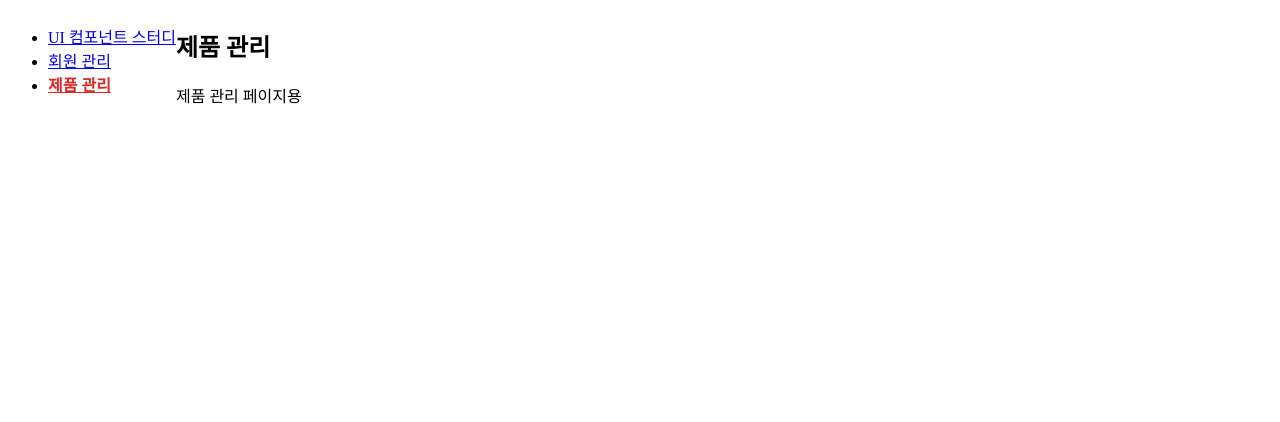
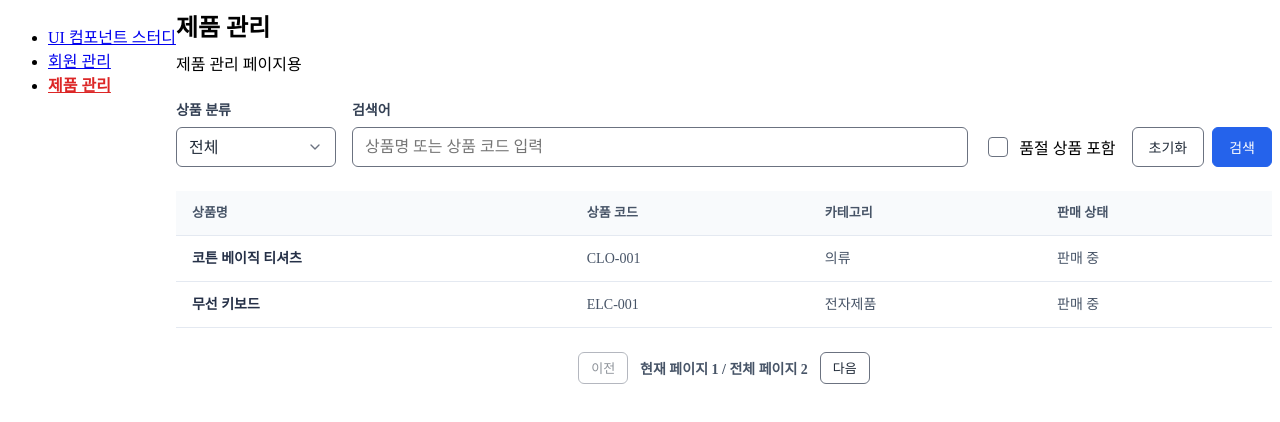
Before and after one commit to shs3832/nuxt-component, a Nuxt app: page /products in a window 1280 px wide. Shown: the top 422 px of the page. Built offline with nearby package versions, Linux system fonts and the light colour scheme.

Commit message:
feat: 제품 관리 Mock 페이지 추가

```diff
--- a/app/pages/products.vue
+++ b/app/pages/products.vue
@@ -1,12 +1,188 @@
 <template>
-  <section>
-    <h1>제품 관리</h1>
-    <p>제품 관리 페이지용</p>
-  </section>
+  <ListPageTemplate>
+    <template #title>제품 관리</template>
+
+    <template #description>
+      <p class="products-page__description">제품 관리 페이지용</p>
+    </template>
+
+    <template #search>
+      <ProductSearchForm
+        v-model:category="draftSearchConditions.category"
+        v-model:keyword="draftSearchConditions.keyword"
+        v-model:include-sold-out="draftSearchConditions.includeSoldOut"
+        @search="handleSearch"
+        @reset="handleReset"
+      />
+    </template>
+
+    <template #table>
+      <UiTable aria-label="제품 목록">
+        <thead>
+          <tr>
+            <th scope="col">상품명</th>
+            <th scope="col">상품 코드</th>
+            <th scope="col">카테고리</th>
+            <th scope="col">판매 상태</th>
+          </tr>
+        </thead>
+
+        <tbody>
+          <tr v-if="filteredProducts.length === 0">
+            <td colspan="4">
+              <span role="status">조건에 맞는 제품이 없습니다.</span>
+            </td>
+          </tr>
+
+          <template v-else>
+            <tr v-for="product in paginatedProducts" :key="product.id">
+              <th scope="row">{{ product.name }}</th>
+              <td>{{ product.code }}</td>
+              <td>{{ productCategoryLabels[product.category] }}</td>
+              <td>{{ product.soldOut ? "품절" : "판매 중" }}</td>
+            </tr>
+          </template>
+        </tbody>
+      </UiTable>
+    </template>
+
+    <template v-if="filteredProducts.length > 0" #pagination>
+      <UiPagination v-model:page="page" :total-pages="totalPages" />
+    </template>
+  </ListPageTemplate>
 </template>
 
 <script setup lang="ts">
 definePageMeta({
   layout: "admin",
 });
+
+type ProductCategory = "clothing" | "electronics";
+
+type Product = {
+  id: number;
+  name: string;
+  code: string;
+  category: ProductCategory;
+  soldOut: boolean;
+};
+
+type ProductSearchConditions = {
+  category: string;
+  keyword: string;
+  includeSoldOut: boolean;
+};
+
+const productCategoryLabels: Record<ProductCategory, string> = {
+  clothing: "의류",
+  electronics: "전자제품",
+};
+
+const createInitialSearchConditions = (): ProductSearchConditions => {
+  return {
+    category: "",
+    keyword: "",
+    includeSoldOut: false,
+  };
+};
+
+const draftSearchConditions = ref(createInitialSearchConditions());
+const appliedSearchConditions = ref(createInitialSearchConditions());
+
+const mockProducts = ref<Product[]>([
+  {
+    id: 1,
+    name: "코튼 베이직 티셔츠",
+    code: "CLO-001",
+    category: "clothing",
+    soldOut: false,
+  },
+  {
+    id: 2,
+    name: "오버핏 후드 집업",
+    code: "CLO-002",
+    category: "clothing",
+    soldOut: true,
+  },
+  {
+    id: 3,
+    name: "무선 키보드",
+    code: "ELC-001",
+    category: "electronics",
+    soldOut: false,
+  },
+  {
+    id: 4,
+    name: "노이즈 캔슬링 이어폰",
+    code: "ELC-002",
+    category: "electronics",
+    soldOut: true,
+  },
+  {
+    id: 5,
+    name: "휴대용 보조 배터리",
+    code: "ELC-003",
+    category: "electronics",
+    soldOut: false,
+  },
+]);
+
+const page = ref(1);
+
+const handleSearch = () => {
+  appliedSearchConditions.value = {
+    ...draftSearchConditions.value,
+  };
+  page.value = 1;
+};
+
+const handleReset = () => {
+  draftSearchConditions.value = createInitialSearchConditions();
+  appliedSearchConditions.value = createInitialSearchConditions();
+  page.value = 1;
+};
+
+const filteredProducts = computed(() => {
+  const keyword = appliedSearchConditions.value.keyword.trim().toLowerCase();
+
+  return mockProducts.value.filter((product) => {
+    if (!appliedSearchConditions.value.includeSoldOut && product.soldOut) {
+      return false;
+    }
+
+    if (
+      appliedSearchConditions.value.category !== "" &&
+      appliedSearchConditions.value.category !== product.category
+    ) {
+      return false;
+    }
+
+    if (keyword === "") {
+      return true;
+    }
+
+    return (
+      product.name.toLowerCase().includes(keyword) ||
+      product.code.toLowerCase().includes(keyword)
+    );
+  });
+});
+
+const pageSize = 2;
+
+const totalPages = computed(() => {
+  return Math.ceil(filteredProducts.value.length / pageSize);
+});
+
+const paginatedProducts = computed(() => {
+  const start = (page.value - 1) * pageSize;
+  const end = start + pageSize;
+
+  return filteredProducts.value.slice(start, end);
+});
 </script>
+<style scoped>
+.products-page__description {
+  margin: 0;
+}
+</style>
```
